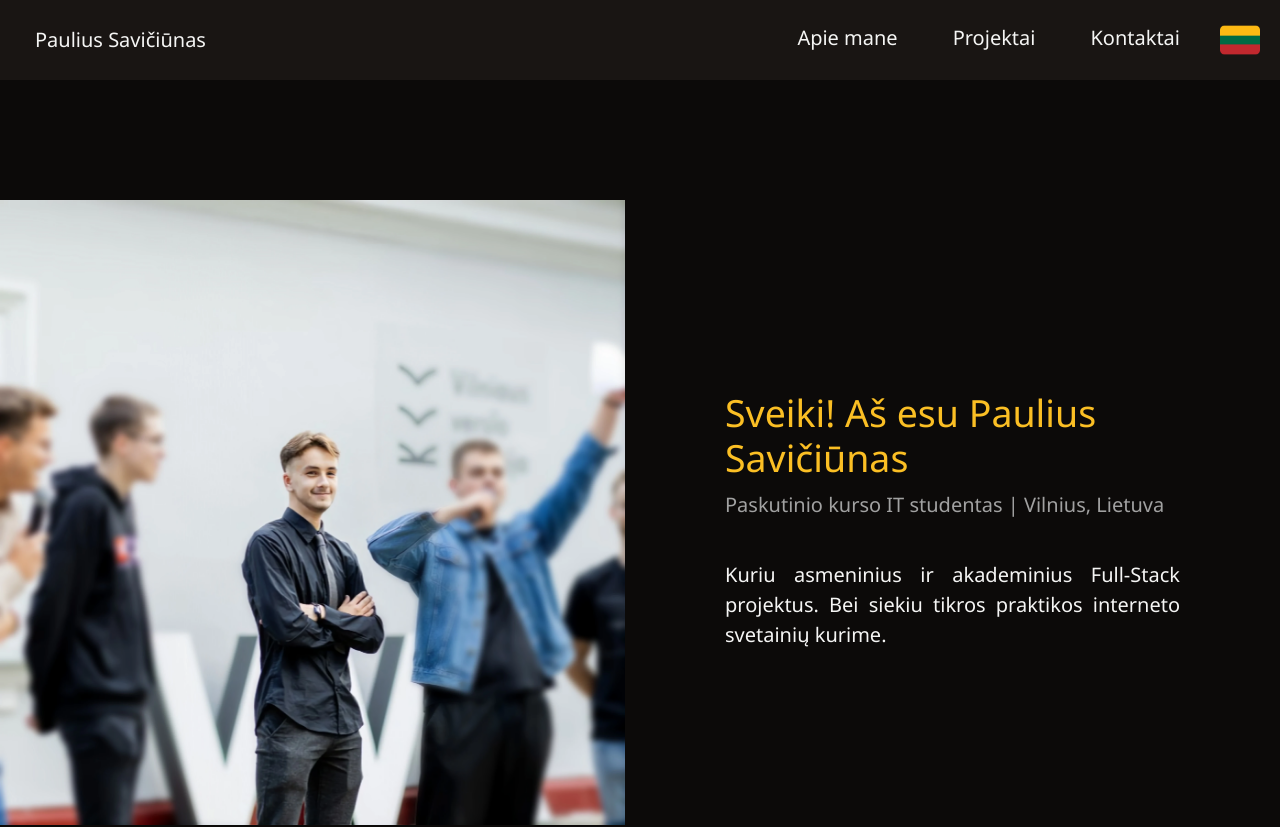
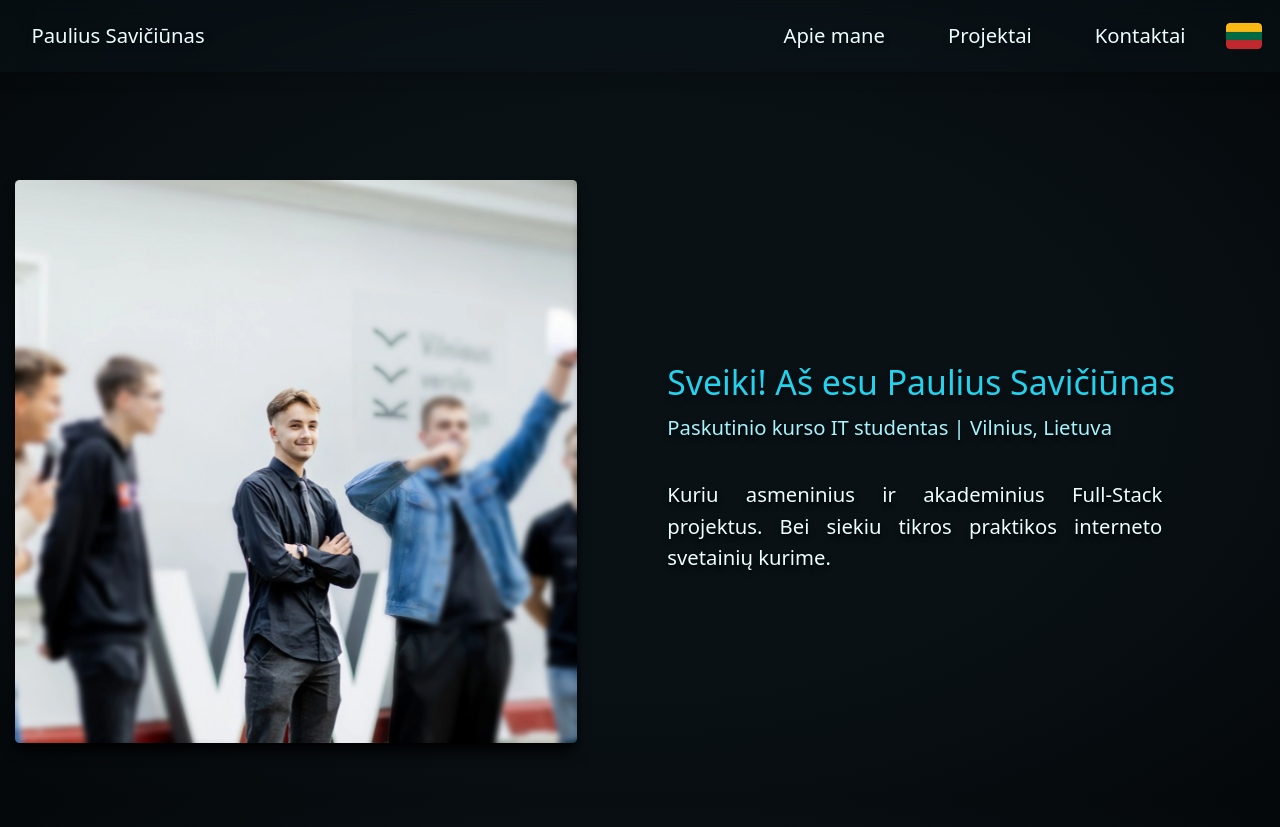
Before and after one commit to 45SaviciunasPaulius/ps_vercel_portfolio, a React (Vite) app: page / in a window 1280 px wide. Shown: the top 827 px of the page. Built offline with nearby package versions, Linux system fonts and the light colour scheme.

Commit message:
improved design

```diff
--- a/index.html
+++ b/index.html
@@ -1,5 +1,5 @@
 <!doctype html>
-<html lang="en">
+<html lang="en" data-theme="cyber">
   <head>
     <meta charset="UTF-8" />
     <link rel="icon" type="image/svg+xml" href="/Pf.png" />
--- a/src/App.css
+++ b/src/App.css
@@ -1,24 +1,35 @@
 @import "tailwindcss" important;
 
 @theme {
+  --color-primary: #0c0a09;
   --color-secondary: #1c1917d2;
-  --color-primary: #0c0a09;
   --color-heading: #fbbf24;
+  --color-normal: #fff;
+  --color-subtitle: #ABABAB;
 }
 
-* {
-  font-family: "Segoe UI", Tahoma, Geneva, Verdana, sans-serif;
-  color: #f5f5f4;
-  font-size: 20px;
-  padding: 0;
-  margin: 0;
+@layer theme{
+
+
+  [data-theme="cyber"] {
+    --color-primary:   #0a1115;
+    --color-secondary: #101d26cc;
+    --color-heading:   #22d3ee;
+    --color-normal:    #ecfeff;
+    --color-subtitle:  #a5f3fc;
+  }
 }
 
-h1 {
-  font-weight: 500;
+*{
+  @apply font-sans text-normal text-lg p-0 m-0 text-shadow-lg/20 text-shadow-black
 }
 
+
+h1 {
+   @apply font-medium text-heading
+}
+
+
 body {
-  background-color: #0c0a09;
-  min-height: 100vh;
+ @apply min-h-screen bg-linear-to-r bg-radial from-primary via-primary to-black to-250% bg-fixed
 }
--- a/src/App.jsx
+++ b/src/App.jsx
@@ -29,7 +29,7 @@ export default function App() {
   return (
     <langContext.Provider value={{ lang, setLang }}>
       <NavBar>
-        <button className="w-8 flex" onClick={changeLang}>
+        <button className="w-8 flex cursor-pointer" onClick={changeLang}>
           <img
             src={lang === "LT" ? lithuanianFlag : unitedKingdomFlag}
             alt="Language Button"
--- a/src/components/Card.jsx
+++ b/src/components/Card.jsx
@@ -3,7 +3,7 @@ import { motion } from "motion/react";
 export default function Card({ icon, heading, info, s }) {
   return (
     <motion.div
-      className="shadow-md shadow-neutral-800/35 bg-[#1c191740] w-70 h-43 overflow-hidden rounded-3xl"
+      className="shadow-lg/20 shadow- shadow-black bg-[#1c191740] w-70 h-43 overflow-hidden rounded-3xl"
       initial={{ opacity: 0 }}
       whileInView={{ opacity: 1 }}
       whileHover={{ y: -10 }}
--- a/src/components/Contacts.jsx
+++ b/src/components/Contacts.jsx
@@ -14,7 +14,7 @@ export default function Contacts() {
 
   return (
     <motion.div
-      className="bg-secondary grid grid-row-2 grid-col-1 justify-center text-center"
+      className="bg-secondary/35 grid grid-row-2 grid-col-1 justify-center text-center"
       id="Contacts"
       initial={{ y: 50, opacity: 0 }}
       whileInView={{ y: 0, opacity: 1 }}
--- a/src/components/HeroSection.jsx
+++ b/src/components/HeroSection.jsx
@@ -18,7 +18,7 @@ export default function HeroSection() {
       transition={{ duration: 0.8, ease: "easeOut" }}
     >
       <img
-        className="w-full lg:w-[50%] max-w-125"
+        className="w-full lg:w-[50%] max-w-125 rounded shadow-lg shadow-black"
         src={Paulius}
         alt="Paulius"
         fetchPriority="high"
@@ -27,7 +27,7 @@ export default function HeroSection() {
         <h1 className="mx-5 text-heading font-medium text-3xl mt-3 lg:text-left lg:mx-20">
           {heroSection.name}
         </h1>
-        <p className="mx-5 text-neutral-400 mt-2 lg:max-w-110 text-justify lg:mx-20">
+        <p className="mx-5 text-subtitle mt-2 lg:max-w-110 text-justify lg:mx-20">
           {heroSection.info}
         </p>
         <p className="mx-5 mt-8 max-w-110 text-justify lg:text-pretty lg:mx-20 text-md">
--- a/src/components/NavBar.jsx
+++ b/src/components/NavBar.jsx
@@ -25,11 +25,11 @@ export default function NavBar({ children }) {
   }
 
   return (
-    <nav className="z-1000 bg-secondary fixed top-0 w-full">
+    <nav className="z-1000 fixed top-0 w-full shadow-lg bg-secondary/35 ">
       <AnimatePresence>
         {open && (
           <motion.ul
-            className="flex flex-col w-62.5 fixed bg-secondary top-0 right-0 h-full justify-start"
+            className="flex flex-col w-62.5 fixed bg-secondary/35 top-0 right-0 h-full justify-start backdrop-blur-sm z-1"
             initial={{ x: 250, opacity: 0 }}
             animate={{ x: 0, opacity: 1 }}
             exit={{ x: 250, opacity: 0 }}
@@ -65,29 +65,38 @@ export default function NavBar({ children }) {
         )}
       </AnimatePresence>
 
-      <ul className="flex flex-row h-16 justify-end gap-5 items-center mx-4">
-        <li className="mr-auto px-3">
-          <button className="w-full h-15" onClick={ScrollToTop}>
+      <ul className="flex flex-row h-16 justify-end items-center mx-4 backdrop-blur-sm">
+        <li className="mr-auto px-3 ">
+          <button className="w-full h-15 cursor-pointer" onClick={ScrollToTop}>
             Paulius Savičiūnas
           </button>
         </li>
-        <li className="hidden lg:block hover:bg-primary px-3 h-full">
-          <MotionLink className="w-full h-15" onClick={ScrollToTop}>
+        <li className="hidden lg:block h-full">
+          <MotionLink
+            className="w-full px-7 h-full cursor-pointer"
+            onClick={ScrollToTop}
+          >
             {menu.aboutMe}
           </MotionLink>
         </li>
-        <li className="hidden lg:block hover:bg-primary px-3 h-full">
-          <MotionLink className="w-full h-15" onClick={ScrollToProjects}>
+        <li className="hidden lg:block h-full">
+          <MotionLink
+            className="w-full px-7 h-full cursor-pointer"
+            onClick={ScrollToProjects}
+          >
             {menu.projects}
           </MotionLink>
         </li>
-        <li className="hidden lg:block hover:bg-primary px-3 h-full">
-          <MotionLink className="w-full h-15" onClick={ScrollToContacts}>
+        <li className="hidden lg:block h-full">
+          <MotionLink
+            className="w-full px-7 h-full cursor-pointer"
+            onClick={ScrollToContacts}
+          >
             {menu.contacts}
           </MotionLink>
         </li>
-        <li className="hidden lg:block">{children}</li>
-        <li className="block lg:hidden">
+        <li className="hidden lg:block ml-2">{children}</li>
+        <li className="block lg:hidden ">
           <button onClick={() => setOpen(true)}>
             <img className="w-8" src={MenuIcon} alt="menu" />
           </button>
@@ -99,7 +108,8 @@ export default function NavBar({ children }) {
 
 const MotionLink = ({ children, ...props }) => (
   <motion.button
-    whileHover={{ backgroundColor: "rgba(12, 10, 9,0.5)" }}
+    className="cursor-pointer"
+    whileHover={{ backgroundColor: "rgba(8, 77, 99,0.2)" }}
     transition={{ duration: 0.2, ease: "easeIn" }}
     {...props}
   >
--- a/src/components/OtherInfo.jsx
+++ b/src/components/OtherInfo.jsx
@@ -11,8 +11,8 @@ export default function OtherInfo({ name, title, year, desc }) {
   return (
     <motion.li initial={{ x: -40 }} whileInView={{ x: 0 }}>
       <h2>{name}</h2>
-      <p className="text-neutral-500">{title}</p>
-      <p className="text-neutral-500">{year}</p>
+      <p className="text-subtitle">{title}</p>
+      <p className="text-subtitle">{year}</p>
       <p>{desc}</p>
     </motion.li>
   );
--- a/src/components/ProjectCard.jsx
+++ b/src/components/ProjectCard.jsx
@@ -30,7 +30,7 @@ export default function ProjectCard({
         <h1 className="text-center text-heading font-bold mt-2 md:text-left">
           {title}
         </h1>
-        <p className="text-neutral-400 text-center md:text-left">{date}</p>
+        <p className="text-subtitle text-center md:text-left">{date}</p>
         <p className="p-4 text-center md:text-left md:px-0">{about}</p>
         <div className="flex flex-wrap [&_img]:w-[15%] [&_img]:object-cover [&_img]:overflow-visible justify-center gap-3 p-3 [&_img]:max-w-11 md:justify-start md:px-0">
           {children}
```
